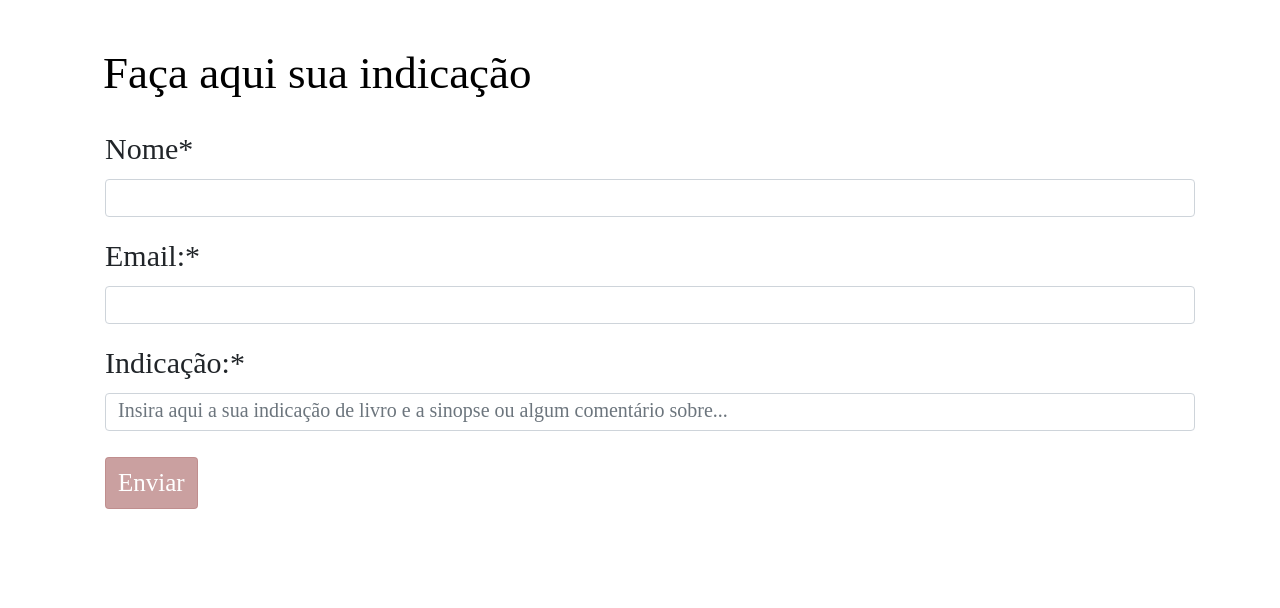
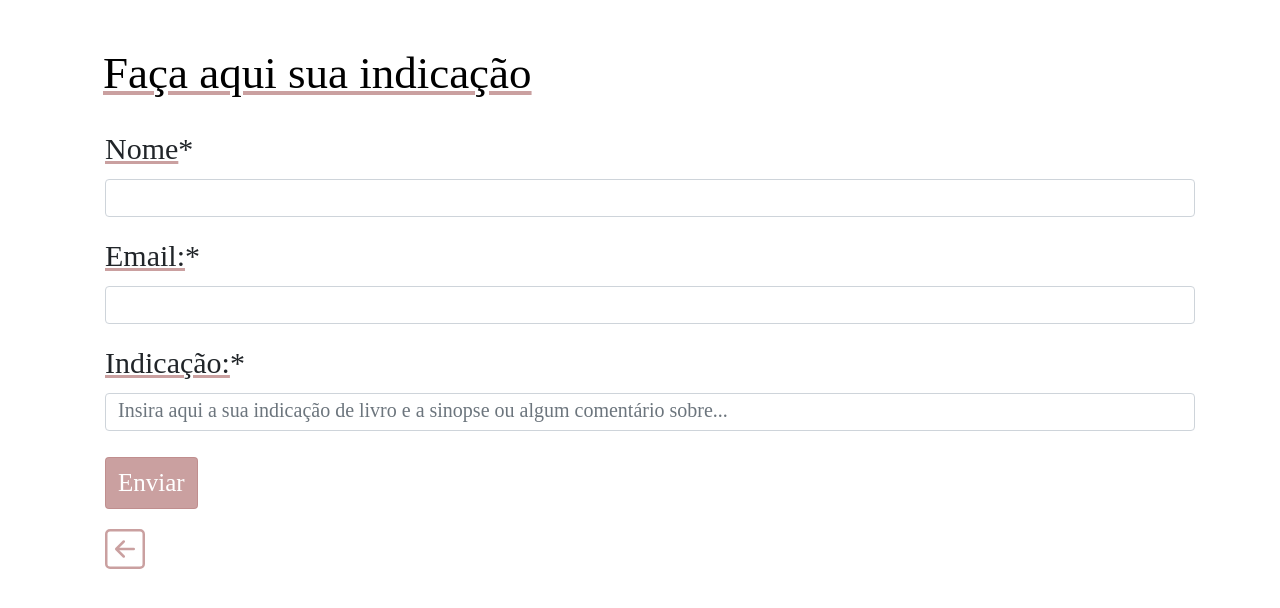
Before and after one commit to agu3des/Projeto-LM, a plain HTML site: page indicacoes.html in a window 1280 px wide. Drawn offline with nearby package versions, Linux system fonts and the light colour scheme; a web font is replaced by a local one.

Commit message:
Update indicacoes.html

```diff
--- a/indicacoes.html
+++ b/indicacoes.html
@@ -1,5 +1,5 @@
 <!DOCTYPE html>
-<html lang="pt-br">
+<html lang="en">
 
 <head>
   <meta charset="UTF-8" />
@@ -14,7 +14,7 @@
 </head>
 <style>
   html.dark body {
-    background-color: unset;
+    background-color: pink;
   }
 
   .btn-primary {
@@ -32,7 +32,6 @@
     background-color: deeppink;
   }
 
-
   h1 {
     font-family: 'Truculenta';
     font-style: normal;
@@ -48,16 +47,35 @@
     margin-left: 0px;
     margin-top: 50px;
     margin-bottom: 30px;
+    text-decoration: underline rgba(190, 139, 139, 0.81);
+  }
+
+  label {
+    text-decoration: underline rgba(190, 139, 139, 0.81);
   }
 
   .form-group {
     margin-left: 20px;
     font-family: 'Truculenta';
     font-size: 30px;
+
   }
 
   ::placeholder {
     font-size: 20px;
+  }
+
+  .arrow a {
+    color: rgba(190, 139, 139, 0.81);
+  }
+
+  .arrow {
+    padding-top: 20px;
+    padding-left: 20px;
+  }
+
+  .arrow a:hover {
+    color: deeppink;
   }
 </style>
 
@@ -81,6 +99,13 @@
       </div>
       <input type="submit" class="btn btn-primary" value="Enviar" />
     </form>
+    <div class="arrow">
+      <a href="index.html"><svg xmlns="http://www.w3.org/2000/svg" width="40" height="40" fill="currentColor"
+          class="bi bi-arrow-left-square" viewBox="0 0 16 16">
+          <path fill-rule="evenodd"
+            d="M15 2a1 1 0 0 0-1-1H2a1 1 0 0 0-1 1v12a1 1 0 0 0 1 1h12a1 1 0 0 0 1-1V2zM0 2a2 2 0 0 1 2-2h12a2 2 0 0 1 2 2v12a2 2 0 0 1-2 2H2a2 2 0 0 1-2-2V2zm11.5 5.5a.5.5 0 0 1 0 1H5.707l2.147 2.146a.5.5 0 0 1-.708.708l-3-3a.5.5 0 0 1 0-.708l3-3a.5.5 0 1 1 .708.708L5.707 7.5H11.5z" />
+      </a>
+    </div>
   </main>
   <script src="https://code.jquery.com/jquery-3.5.1.slim.min.js"
     integrity="sha384-DfXdz2htPH0lsSSs5nCTpuj/zy4C+OGpamoFVy38MVBnE+IbbVYUew+OrCXaRkfj"
```
